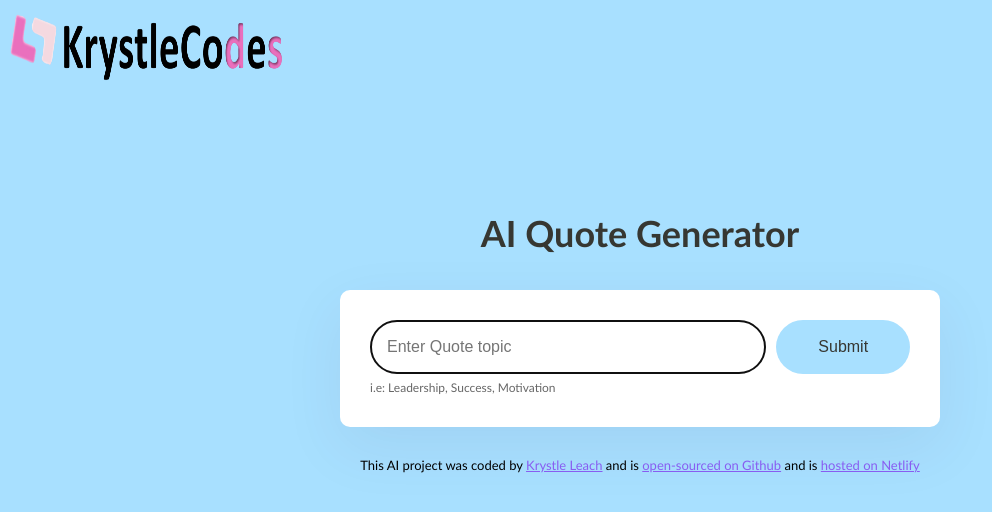
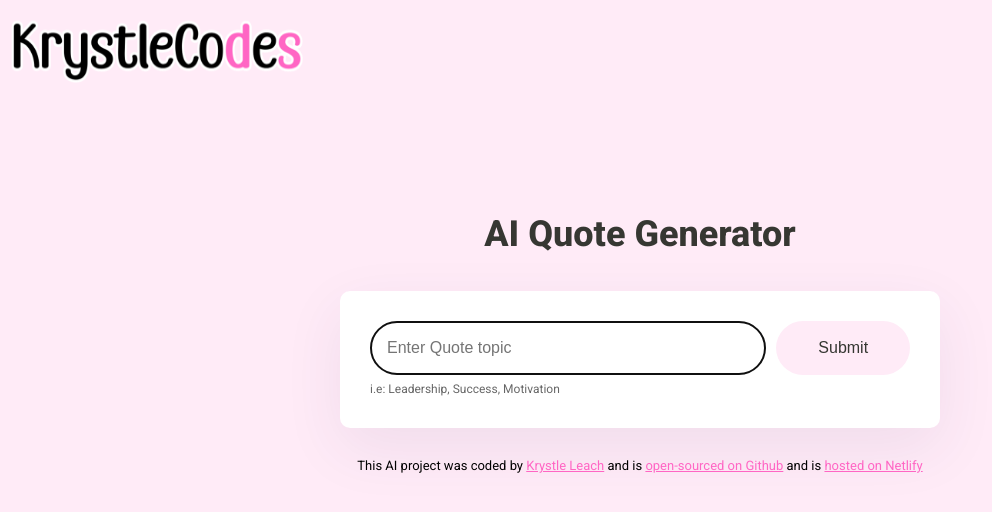
Before and after one commit to krystleL21/quote-generator, a plain HTML site: page index.html in a window 1280 px wide. Shown: the whole page, without its empty margins (0-992 px from the left). Drawn offline with nearby package versions, Linux system fonts and the light colour scheme.

Commit message:
Updated css

```diff
--- a/index.html
+++ b/index.html
@@ -5,11 +5,14 @@
     <meta name="viewport" content="width=device-width, initial-scale=1.0"/>
     <script src="https://unpkg.com/typewriter-effect@latest/dist/core.js"></script>
     <script src="https://unpkg.com/axios/dist/axios.min.js"></script>
+    <link rel="preconnect" href="https://fonts.googleapis.com">
+<link rel="preconnect" href="https://fonts.gstatic.com" crossorigin>
+<link href="https://fonts.googleapis.com/css2?family=Roboto:ital,wght@0,100..900;1,100..900&display=swap" rel="stylesheet">
     <link rel="stylesheet" href="src/quoteai.css"/>
     <title>Quote Generator</title>
 </head>
 <body>
-    <img id="kllogo" src="image/Krystlecodeslogo_2.png"/>
+    <img id="kllogo" src="image/Krystlescode-logo2.png"/>
     <div class="container">
 <header>
     <h1>AI Quote Generator</h1>
--- a/src/quoteai.css
+++ b/src/quoteai.css
@@ -1,6 +1,6 @@
 body {
-    background-color: #A8e0ff;
-    font-family:'Gill Sans', 'Gill Sans MT', Calibri, 'Trebuchet MS', sans-serif;
+    background-color: #ffebf7;
+    font-family:'roboto','Gill Sans', 'Gill Sans MT', Calibri, 'Trebuchet MS', sans-serif;
 }
 .container {
     margin: 120px auto;
@@ -30,7 +30,7 @@ header {
     box-shadow:0px 20px 60px rgba(65, 50, 100, 0.08);
 }
 a {
-    color: #885df1;
+    color: #ff66c4;
 }
 form {
     display: flex;
@@ -47,7 +47,7 @@ form {
 }
 .submit-button {
     margin-left: 10px;
-    background: #A8e0ff;
+    background: #ffebf7;
     color: #363732;
     border: none;
     width: 150px;
@@ -80,3 +80,11 @@ footer {
 .hidden {
     display: none;
 }
+.roboto {
+  font-family: "Roboto", sans-serif;
+  font-optical-sizing: auto;
+  font-weight: <weight>;
+  font-style: normal;
+  font-variation-settings:
+    "wdth" 100;
+}
```
Also changed, not shown: image/Krystlescode-logo2.png (added).
